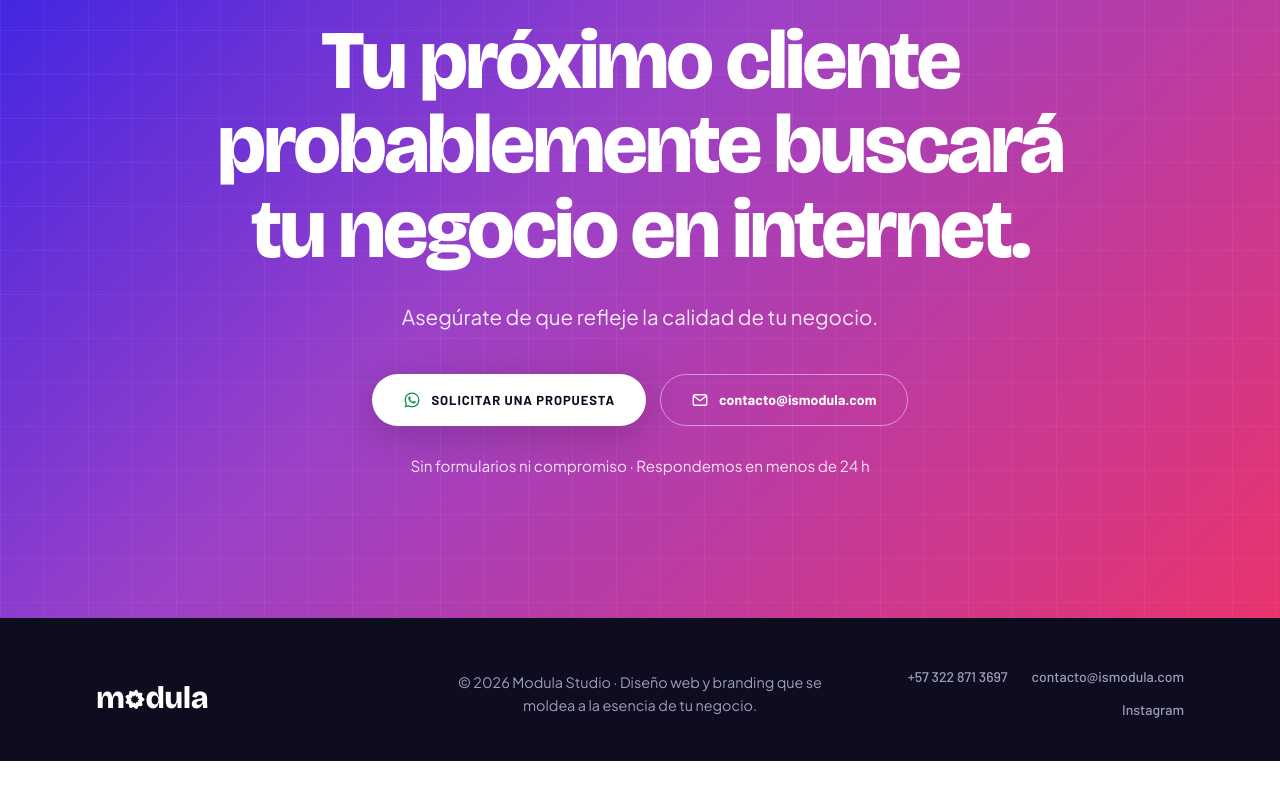
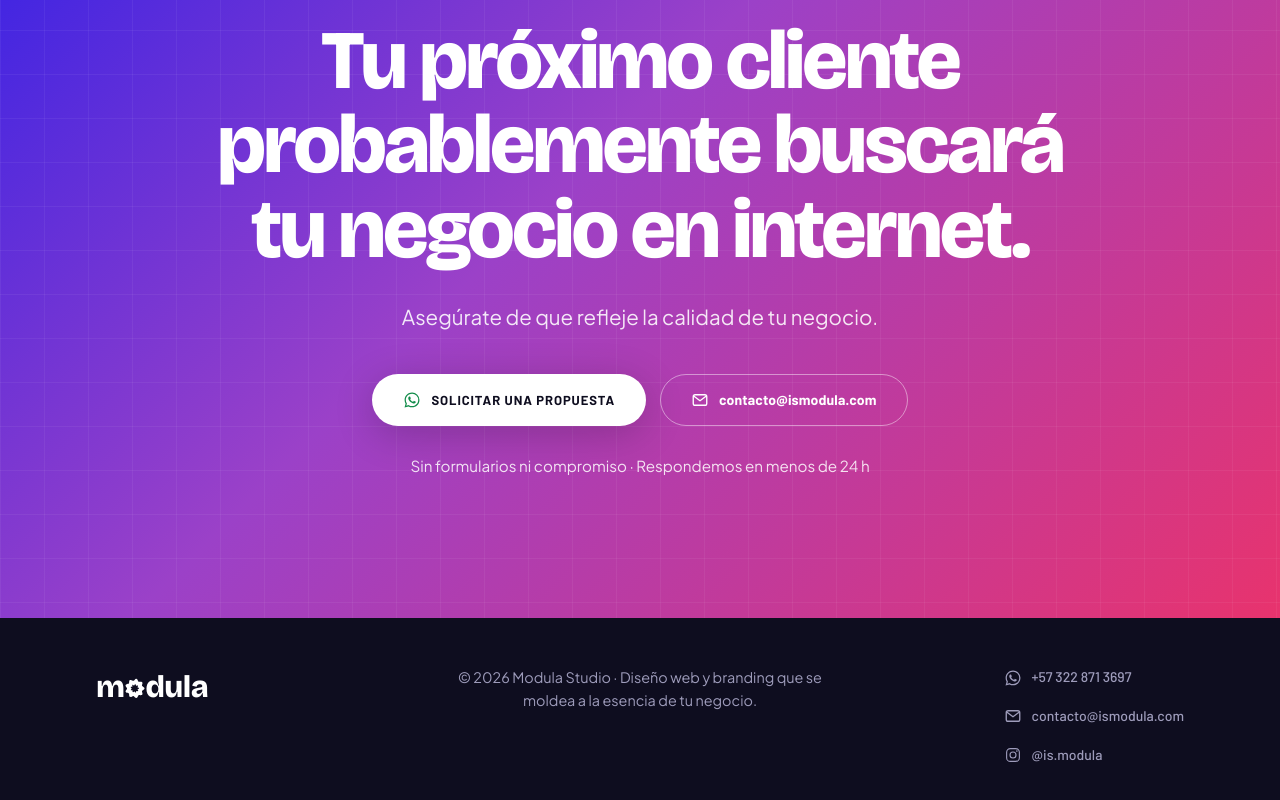
Before and after one commit to incarasa/Modula-Website, a plain HTML site: page index.html in a window 1280 px wide. Shown: the part 7876-8676 px from the top of the page. Before the commit the page ends 8637 px from the top, so only its background shows below. Drawn offline with Linux system fonts and the light colour scheme; a web font is replaced by a local one.

Commit message:
Ordena el contacto del footer: lista con íconos de WhatsApp, correo e Instagram
- El contacto del footer pasa a una lista de tres filas (ícono + texto):
  WhatsApp (#i-wa, data-whatsapp), correo (#i-mail, mailto:) e Instagram
  (@is.modula, pestaña nueva). Nuevo ícono #i-instagram en el sprite, con
  trazo de 1.5 px.
- Íconos de 18 px en currentColor, a 10 px del texto; Barlow 14 px en
  --muted-oscuro, que pasa a blanco al pasar el mouse (0.2 s). Filas a
  12 px, alineadas a la izquierda; foco con anillo de 2 px en --accent-text.
- Escritorio: la columna queda a la derecha y arranca a la altura del logo
  (la fila del footer alinea arriba). Móvil: debajo del copyright.
- docs/sistema-de-diseno/README.md (Iconografía) y CLAUDE.md: además de
  WhatsApp, se permiten Instagram y el sobre de correo en el footer y en la
  información de contacto.

Co-Authored-By: Claude Opus 5.5 <noreply@anthropic.com>

```diff
--- a/css/estilos.css
+++ b/css/estilos.css
@@ -2119,20 +2119,42 @@ h3 {
 .footer .logo { height: 34px; color: #fff; }
 .footer__copy { max-width: 24rem; margin: 0; font-size: 0.9rem; line-height: 1.6; }
 
+/* Contacto: lista de tres filas (ícono + texto), alineadas a la izquierda */
 .footer__links {
-  display: flex;
-  flex-wrap: wrap;
-  gap: 10px 24px;
+  display: grid;
+  justify-items: start;
+  gap: 12px;
+  margin: 0;
+  padding: 0;
+  list-style: none;
   font-family: var(--font-ui);
   font-size: 14px;
 }
 
-.footer__links a { color: var(--muted-oscuro); text-decoration: none; transition: color 0.2s; }
-.footer__links a:hover { color: #fff; }
-
+.footer__links a {
+  display: inline-flex;
+  align-items: center;
+  gap: 10px;
+  color: var(--muted-oscuro);
+  text-decoration: none;
+  overflow-wrap: anywhere;
+  transition: color 0.2s;
+}
+
+.footer__links a:hover { color: #fff; } /* el ícono va en currentColor: cambia con el texto */
+
+.footer__links svg { flex: none; width: 18px; height: 18px; }
+
+.footer__links a:focus-visible {
+  outline: 2px solid var(--accent-text);
+  outline-offset: 3px;
+}
+
+/* Escritorio: logo, texto y contacto alineados arriba; el contacto a la derecha */
 @media (min-width: 900px) {
+  .footer__in { align-items: start; }
   .footer__copy { text-align: center; }
-  .footer__links { justify-content: flex-end; }
+  .footer__links { justify-self: end; }
 }
 
 
--- a/index.html
+++ b/index.html
@@ -624,11 +624,12 @@
       <text x="43.6" y="27" font-size="27">dula</text>
     </svg>
     <p class="footer__copy">© 2026 Modula Studio · Diseño web y branding que se moldea a la esencia de tu negocio.</p>
-    <div class="footer__links">
-      <a href="https://wa.me/573228713697?text=Hola%20Modula%2C%20me%20gustar%C3%ADa%20pedir%20una%20propuesta" target="_blank" rel="noopener" data-whatsapp>+57 322 871 3697</a>
-      <a href="mailto:contacto@ismodula.com">contacto@ismodula.com</a>
-      <a href="https://www.instagram.com/is.modula/" target="_blank" rel="noopener" aria-label="Instagram de Modula (se abre en una pestaña nueva)">Instagram</a>
-    </div>
+    <!-- Contacto: una fila por canal, con su ícono del sprite -->
+    <ul class="footer__links">
+      <li><a href="https://wa.me/573228713697?text=Hola%20Modula%2C%20me%20gustar%C3%ADa%20pedir%20una%20propuesta" target="_blank" rel="noopener" data-whatsapp><svg aria-hidden="true"><use href="#i-wa"/></svg>+57 322 871 3697</a></li>
+      <li><a href="mailto:contacto@ismodula.com"><svg aria-hidden="true"><use href="#i-mail"/></svg>contacto@ismodula.com</a></li>
+      <li><a href="https://www.instagram.com/is.modula/" target="_blank" rel="noopener" aria-label="Instagram de Modula (se abre en una pestaña nueva)"><svg aria-hidden="true"><use href="#i-instagram"/></svg>@is.modula</a></li>
+    </ul>
   </div>
 </footer>
 
@@ -654,6 +655,7 @@
     <symbol id="i-mail" viewBox="0 0 24 24"><rect x="3" y="5" width="18" height="14" rx="2.5" fill="none" stroke="currentColor" stroke-width="1.8"/><path d="m4 7 8 6 8-6" fill="none" stroke="currentColor" stroke-width="1.8" stroke-linecap="round" stroke-linejoin="round"/></symbol>
     <symbol id="i-lock" viewBox="0 0 24 24"><rect x="5" y="11" width="14" height="10" rx="2.5" fill="none" stroke="currentColor" stroke-width="2"/><path d="M8 11V8a4 4 0 0 1 8 0v3" fill="none" stroke="currentColor" stroke-width="2"/></symbol>
     <symbol id="i-spark" viewBox="0 0 24 24"><path d="M12 2.5c.6 4.6 2.9 6.9 7.5 7.5-4.6.6-6.9 2.9-7.5 7.5-.6-4.6-2.9-6.9-7.5-7.5 4.6-.6 6.9-2.9 7.5-7.5Z" fill="currentColor"/></symbol>
+    <symbol id="i-instagram" viewBox="0 0 24 24"><rect x="3.5" y="3.5" width="17" height="17" rx="5" fill="none" stroke="currentColor" stroke-width="1.5"/><circle cx="12" cy="12" r="4" fill="none" stroke="currentColor" stroke-width="1.5"/><circle cx="17.2" cy="6.8" r="1.1" fill="currentColor"/></symbol>
     <symbol id="i-wa" viewBox="0 0 24 24"><path fill="currentColor" d="M12.04 2C6.58 2 2.13 6.45 2.13 11.91c0 1.75.46 3.45 1.32 4.95L2.05 22l5.25-1.38a9.9 9.9 0 0 0 4.74 1.21h.01c5.46 0 9.9-4.45 9.9-9.91A9.84 9.84 0 0 0 12.04 2Zm0 18.15h-.01a8.2 8.2 0 0 1-4.19-1.15l-.3-.18-3.12.82.83-3.04-.2-.31a8.23 8.23 0 0 1-1.26-4.38c0-4.54 3.7-8.24 8.25-8.24a8.2 8.2 0 0 1 8.24 8.25c0 4.54-3.7 8.23-8.24 8.23Zm4.52-6.16c-.25-.12-1.47-.72-1.69-.81-.23-.08-.39-.12-.56.12-.16.25-.64.81-.78.97-.15.17-.29.19-.54.06-.25-.12-1.05-.39-1.99-1.23-.74-.66-1.23-1.47-1.38-1.72-.14-.25-.01-.38.11-.5.11-.11.25-.29.37-.43.13-.15.17-.25.25-.42.08-.16.04-.31-.02-.43-.06-.12-.56-1.34-.76-1.84-.2-.48-.41-.42-.56-.43h-.48c-.17 0-.43.06-.66.31-.22.25-.86.85-.86 2.07 0 1.22.89 2.4 1.01 2.56.12.17 1.75 2.67 4.23 3.74.59.26 1.05.41 1.41.52.59.19 1.13.16 1.56.1.48-.07 1.47-.6 1.67-1.18.21-.58.21-1.07.15-1.18-.07-.1-.23-.16-.48-.29Z"/></symbol>
   </defs>
 </svg>
```
Also changed, not shown: 2 other files.
